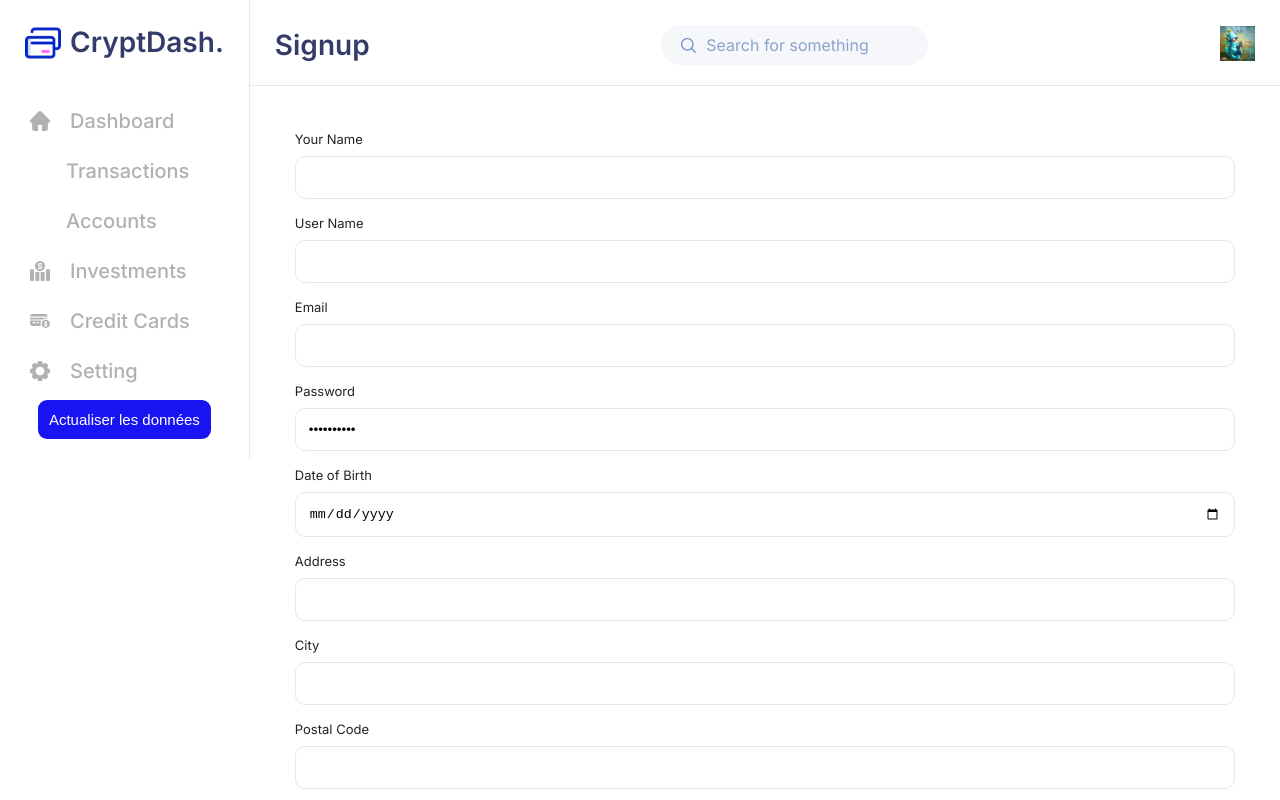
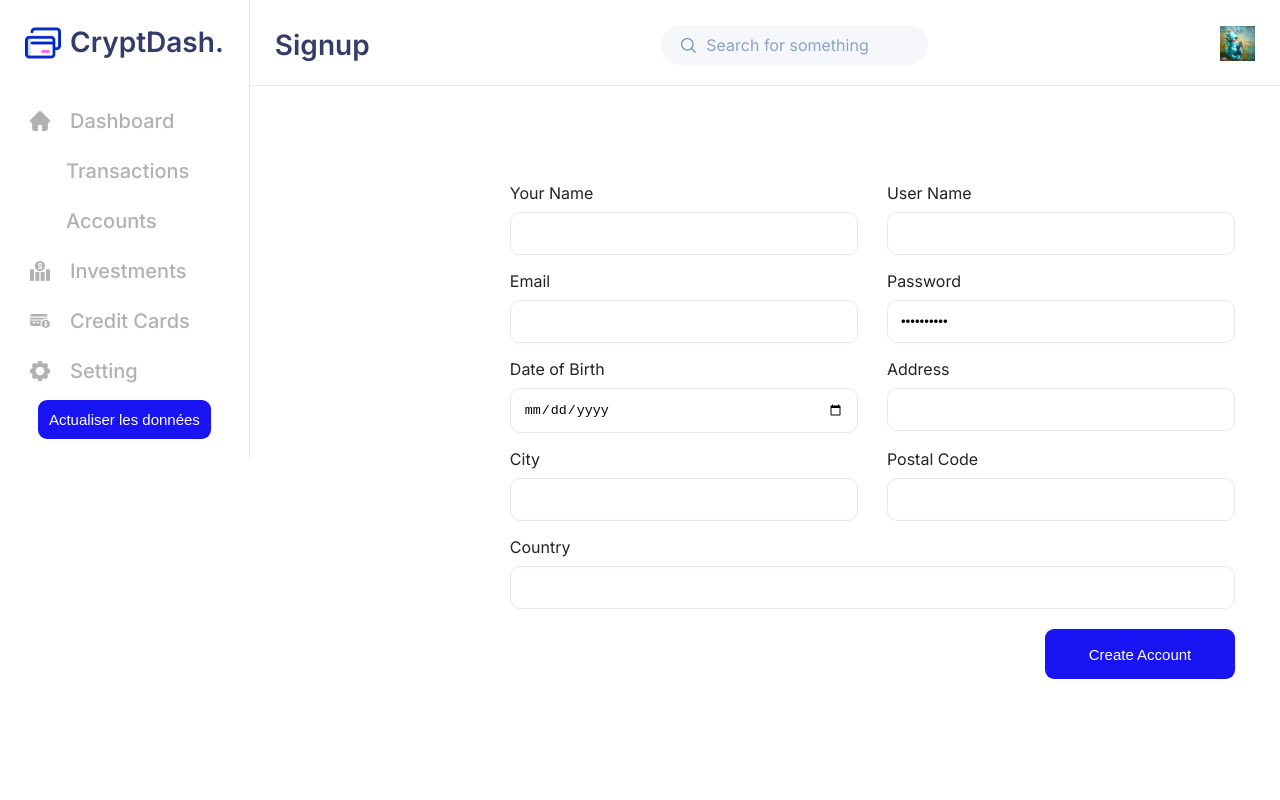
Before and after one commit to LPHoekstra/crypt-dash, a React (Create React App) app: page /signup in a window 1280 px wide. Shown: the top 800 px of the page. Built offline with nearby package versions, Linux system fonts and the light colour scheme; some icons are missing.

Commit message:
DashBoard et FormSignup

```diff
--- a/src/components/BalanceHistory/index.jsx
+++ b/src/components/BalanceHistory/index.jsx
@@ -27,6 +27,16 @@ const Title = styled.h2`
   margin-top: 12px;
   margin-bottom: 12px;
 `
+
+const GraphContenair = styled.div`
+  background-color: ${colors.moduleBackground};
+  border-radius: 25px;
+  padding: 25px;
+`
+// @media screen and (min-width: 1024px) {
+//   width: 550px;
+//   height: 275px;
+// }
 
 function BalanceHistory() {
   const token = Cookies.get("token")
@@ -74,7 +84,9 @@ function BalanceHistory() {
   return (
     <div>
       <Title>Balance History</Title>
-      <Line data={data} options={options} />
+      <GraphContenair>
+        <Line data={data} options={options} />
+      </GraphContenair>
     </div>
   )
 }
--- a/src/components/FormSignup/index.jsx
+++ b/src/components/FormSignup/index.jsx
@@ -3,6 +3,42 @@ import { ConnectedContext } from "../../context"
 import { useFetch } from "../../hooks"
 import address from "../../styles/address"
 import Cookies from "js-cookie"
+import styled from "styled-components"
+
+const Form = styled.form`
+  display: flex;
+  flex-direction: column;
+
+  @media screen and (min-width: 1024px) {
+    padding-top: 52px;
+    padding-left: 215px;
+  }
+`
+
+const ByTwo = styled.div`
+  display: flex;
+  flex-direction: column;
+
+  @media screen and (min-width: 1024px) {
+    flex-direction: row;
+    gap: 29px;
+  }
+`
+
+const LabelInput = styled.div`
+  display: flex;
+  flex-direction: column;
+  margin-bottom: 16px;
+  width: 100%;
+`
+
+const Button = styled.button`
+  @media screen and (min-width: 1024px) {
+    width: 190px;
+    height: 50px;
+    margin-left: auto;
+  }
+`
 
 function FormSignup() {
   const { isConnected } = useContext(ConnectedContext)
@@ -75,13 +111,14 @@ function FormSignup() {
 
     return (
       <div>
-        <form
+        <Form
           onSubmit={(event) => {
             event.preventDefault()
             sendForm(formData)
           }}
         >
-          <div>
+          <ByTwo>
+            <LabelInput>
               <label htmlFor="yourName">Your Name</label>
               <input
                 type="text"
@@ -91,8 +128,8 @@ function FormSignup() {
                 defaultValue={data.yourName}
                 onBlur={inputChange}
               />
-          </div>
-          <div>
+            </LabelInput>
+            <LabelInput>
               <label htmlFor="userName">User Name</label>
               <input
                 type="text"
@@ -102,8 +139,10 @@ function FormSignup() {
                 defaultValue={data.userName}
                 onBlur={inputChange}
               />
-          </div>
-          <div>
+            </LabelInput>
+          </ByTwo>
+          <ByTwo>
+            <LabelInput>
               <label htmlFor="email">Email</label>
               <input
                 type="email"
@@ -112,8 +151,8 @@ function FormSignup() {
                 defaultValue={data.email}
                 onBlur={inputChange}
               />
-          </div>
-          <div>
+            </LabelInput>
+            <LabelInput>
               <label htmlFor="password">Password</label>
               <input
                 type="password"
@@ -123,12 +162,14 @@ function FormSignup() {
                 defaultValue="**********"
                 onBlur={inputChange}
               />
-          </div>
-          <div>
+            </LabelInput>
+          </ByTwo>
+          <ByTwo>
+            <LabelInput>
               <label htmlFor="dateBirth">Date of Birth</label>
               <input type="date" name="dateBirth" id="dateBirth" />
-          </div>
-          <div>
+            </LabelInput>
+            <LabelInput>
               <label htmlFor="address">Address</label>
               <input
                 type="text"
@@ -138,8 +179,10 @@ function FormSignup() {
                 defaultValue={data.address}
                 onBlur={inputChange}
               />
-          </div>
-          <div>
+            </LabelInput>
+          </ByTwo>
+          <ByTwo>
+            <LabelInput>
               <label htmlFor="city">City</label>
               <input
                 type="text"
@@ -148,8 +191,8 @@ function FormSignup() {
                 defaultValue={data.city}
                 onBlur={inputChange}
               />
-          </div>
-          <div>
+            </LabelInput>
+            <LabelInput>
               <label htmlFor="postalCode">Postal Code</label>
               <input
                 type="number"
@@ -159,8 +202,9 @@ function FormSignup() {
                 defaultValue={data.postalCode}
                 onBlur={inputChange}
               />
-          </div>
-          <div>
+            </LabelInput>
+          </ByTwo>
+          <LabelInput>
             <label htmlFor="country">Country</label>
             <input
               type="text"
@@ -170,11 +214,11 @@ function FormSignup() {
               defaultValue={data.country}
               onBlur={inputChange}
             />
-          </div>
-          <button type="submit">
+          </LabelInput>
+          <Button type="submit">
             {isConnected === true ? "Save" : "Create Account"}
-          </button>
-        </form>
+          </Button>
+        </Form>
       </div>
     )
   }
--- a/src/components/RecentTransaction/index.jsx
+++ b/src/components/RecentTransaction/index.jsx
@@ -1,14 +1,39 @@
 // import { useFetch } from "../../hooks"
+
+import styled from "styled-components"
+import colors from "../../styles/colors"
+
+const Main = styled.div`
+  height: 100%;
+  width: 100%;
+`
+
+const Contenair = styled.div`
+  background-color: ${colors.moduleBackground};
+  border-radius: 25px;
+  padding: 20px;
+  margin-top: 15px;
+`
+
+const Title = styled.h2`
+  margin-top: 40px;
+
+  @media screen and (min-width: 1024px) {
+    margin-top: 0;
+  }
+`
 
 function RecentTransation() {
   // const test = useFetch("")
   // const userAsset = test.data
 
   return (
-    <div>
-      <h1>Bonjour ceci est en construction et arrive prochainement</h1>
-      {}
-    </div>
+    <Main>
+      <Title>Recent Transaction</Title>
+      <Contenair>
+        <h1>Bonjour ceci est en construction et arrive prochainement</h1>
+      </Contenair>
+    </Main>
   )
 }
 
--- a/src/pages/Dashboard/index.jsx
+++ b/src/pages/Dashboard/index.jsx
@@ -9,9 +9,22 @@ import BalanceHistory from "../../components/BalanceHistory"
 
 const DashboardContenair = styled.div`
   padding: 25px;
+  background-color: ${colors.background};
 `
 
-const HeadingContenair = styled.div`
+const FirstContenair = styled.div`
+  @media screen and (min-width: 1024px) {
+    display: flex;
+    gap: 30px;
+  }
+`
+
+const CardsContenair = styled.div`
+  height: 100%;
+  width: 100%;
+`
+
+const HeadingContenairCards = styled.div`
   display: flex;
   justify-content: space-between;
   margin-bottom: 12px;
@@ -24,25 +37,22 @@ const SeeAll = styled(Link)`
   color: ${colors.primary2};
 `
 
-const Recent = styled.h2`
-  margin-top: 20px;
-`
-
-//API JSON pour stocker le fetch de l'api Binance
-
 function DashBoard() {
   const { isConnected } = useContext(ConnectedContext)
 
   return isConnected ? (
     <DashboardContenair>
-      <HeadingContenair>
-        <h2>My Cards</h2>
-        <SeeAll to="">See All</SeeAll>
-      </HeadingContenair>
-      <Cards />
+      <FirstContenair>
+        <CardsContenair>
+          <HeadingContenairCards>
+            <h2>My Cards</h2>
+            <SeeAll to="">See All</SeeAll>
+          </HeadingContenairCards>
+          <Cards />
+        </CardsContenair>
+        <RecentTransation />
+      </FirstContenair>
       <BalanceHistory />
-      <Recent>Recent Transaction</Recent>
-      <RecentTransation />
     </DashboardContenair>
   ) : (
     <Navigate to="/login" />
--- a/src/pages/Setting/index.jsx
+++ b/src/pages/Setting/index.jsx
@@ -54,9 +54,10 @@ function Setting() {
   const { isConnected } = useContext(ConnectedContext)
   const [onglet, setOnglet] = useState(Tabs.editProfile)
 
-  return isConnected === true ? (
+  return isConnected ? (
     <Background>
       <SecondaryBackground>
+        {/* Headers des settings */}
         <HeadersSettingContenair>
           <HeadersList>
             {Object.values(Tabs).map((tab) => (
@@ -72,6 +73,8 @@ function Setting() {
             ))}
           </HeadersList>
         </HeadersSettingContenair>
+
+        {/* Contenue de la page */}
         {onglet === Tabs.editProfile ? (
           <FormSignup />
         ) : onglet === Tabs.preference ? (
--- a/src/styles/GlobalStyle.jsx
+++ b/src/styles/GlobalStyle.jsx
@@ -46,15 +46,15 @@ body {
     display: flex;
     flex-direction: column;
 
-        div {
-        display: flex;
-        flex-direction: column;
-        margin-bottom: 16px;
-
         label {
             margin-bottom: 9px;
             font-weight: 400;
             font-size: 13px;
+
+            @media screen and (min-width: 1024px) {
+                font-size: 16px;
+            }
+
         }
 
         input {
@@ -62,7 +62,6 @@ body {
             border: 1px solid ${colors.inputBorder};
             padding: 13px;
             }
-        }
 
     }
 
```
Lines whose indentation alone changed are shown as unchanged.
